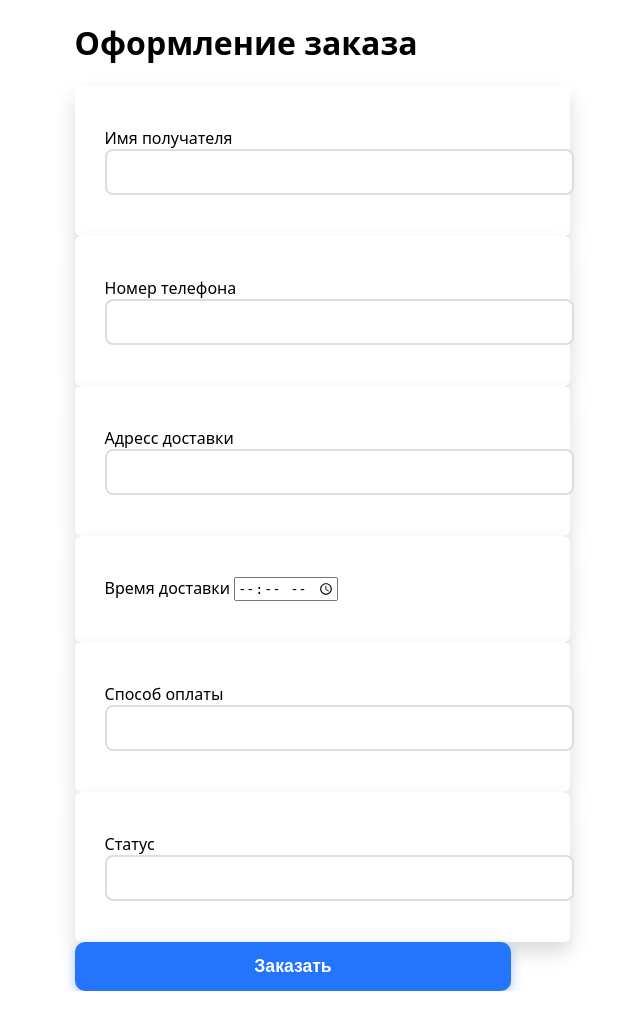
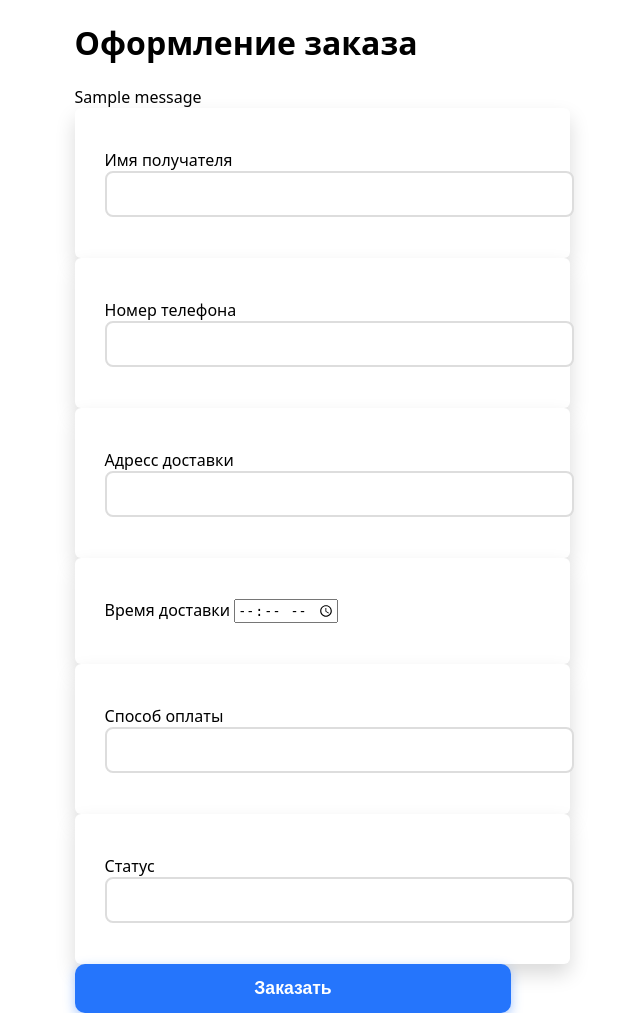
Before and after one commit to chekau/sushi_bar_web, a Flask app: page /create_order in a window 1280 px wide. Shown: the whole page, without its empty margins (347-987 px from the left). Before the commit the page ends 991 px from the top, so only its background shows below. Run offline with Flask 3, Linux system fonts and the light colour scheme; tables that the repository leaves empty or names only in its code hold one stand-in row (values such as "Sample post"); one stand-in notice (Sample message) is shown.

Commit message:
добавил флэш сообщение об успешном заказе

```diff
--- a/src/templates/create_order.html
+++ b/src/templates/create_order.html
@@ -17,6 +17,10 @@
     enctype="multipart/form-data"
     class="add_menu_form"
     >
+    {% for message in get_flashed_messages() %}
+        <div class="error_message">{{ message }}</div>
+        {% endfor %}
+
 
     <div class="form_group">
         <label for="customer_name">Имя получателя</label>
```
